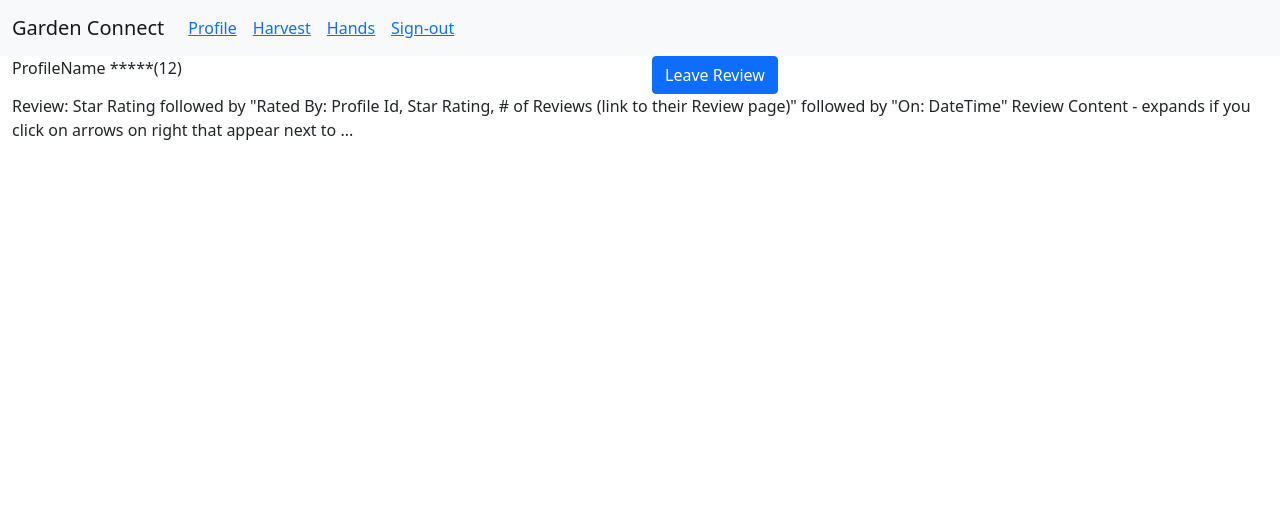
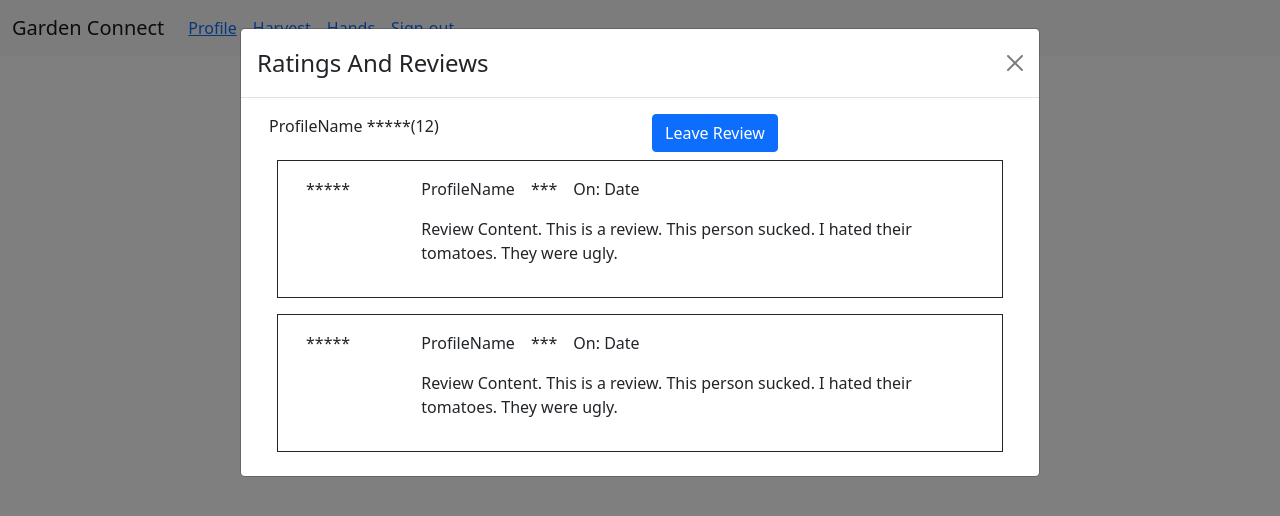
Before and after one commit to garden-connect/garden-connect, a React (Create React App) app in the folder frontend/: page /rating in a window 1280 px wide. Shown: the top 516 px of the page. Built offline with nearby package versions, Linux system fonts and the light colour scheme.

Commit message:
modified profile and rating & componenets

```diff
--- a/frontend/src/ui/Profile.js
+++ b/frontend/src/ui/Profile.js
@@ -1,45 +1,59 @@
 import React from "react";
 import {Container, Row, Col, Button, Tabs, Tab} from "react-bootstrap";
+import {PostComponents} from "./shared/components/PostComponents";
 
 export const Profile = () => {
+    const postInfo = [
+        {name:'Sheamus', rating:'6', title:'Yall git', content:'Need some help gettin these critters off ma property, I might be mighty obliged if you could help', date:'2-22-2022'},
+        {name:'Kaitlin', rating:'8.5', title:'Sweeping dirt', content:'Lots of dirt to sweep, please help', date:'1-11-1911'},
+        {name:'Tim', rating:'11', title:'Need more chickens', content:'Need more chickens', date:'5-6-78'},
+        {name:'Taylor', rating:'46', title:'hhhhhhhhh', content:'AAAAAAAAAAAAAAAAAAAAAAFFFFFFFFFFFF FFFFF GGGGGGGGGGGGGGGGGGGGGGGGGGG', date:'00-00-0000'}
+
+    ]
     return (
         <>
             <main>
                 <Container fluid>
                     {/*ProfileId Rating/Review Header*/}
                     <Row>
-                        <Col>
-                            ProfileName *****<a>(12)</a>
-                        {/*click on stars or number to go to rating/review page. (12) means 12 reviews written. Clicking on profileName does nothing*/}
+                        <Col xs={5}>
+                            <p>ProfileName</p>
+                        {/*Clicking here does nothing*/}
                         </Col>
-                        {/*Edit Profile Button*/}
+                        <Col xs={1}>
+                            <p>*****(12)</p>
+                        </Col>
+                        {/*Edit Profile or Rating/Review Button*/}
                         <Col>
                             <Button variant={"secondary"}>Edit Profile</Button>
-                             {/*(Won't be visible when viewing other profiles)*/}
+                             {/*(When viewing other profiles, it will be a Leave Review Button)*/}
                         </Col>
                     </Row>
                     {/*About Me*/}
                     <Row>
-                        <Col>
+                        <Col xs={6}>
                             A quick blurb about me. 1000 characters. blaha blah blah blah
+                        </Col>
+                        <Col xs={6}>
+                            <Button>Message History</Button>
                         </Col>
                     </Row>
                     {/*Posts Section*/}
                     <Row>
-                        <Col sm={6}>
+                        <Col>
                             <Tabs defaultActiveKey="Active Posts" id="tabs" className="mb-3">
                                 <Tab eventKey="Active Posts" title="Active Posts">
-                                    <p>Post</p>
+                                    {/*<PostComponents/>*/}
+                                    {postInfo.map( eachPost => <PostComponents postData={eachPost}/>)}
                                 </Tab>
                                 <Tab eventKey="Previous Posts" title="Previous Posts">
+                                    {/*<PostComponents/>*/}
+                                    {/*{postComponents.map(postComponents => <PostComponents postComponents={postComponents}/>)}*/}
                                     <p>Old Posts</p>
                                 </Tab>
                             </Tabs>
                             {/*2 Tabs: Active Posts & Previous Posts*/}
                             {/*Message History Button to the right (goes to message modal)*/}
-                        </Col>
-                        <Col sm={6}>
-                            <Button>Message History</Button>
                         </Col>
                     </Row>
                     {/*Post Tab Content*/}
--- a/frontend/src/ui/Rating.js
+++ b/frontend/src/ui/Rating.js
@@ -1,11 +1,25 @@
-import React from "react";
-import {Container, Row, Col, Button} from "react-bootstrap";
+import React, {useState} from "react";
+import {Container, Row, Col, Button, Modal} from "react-bootstrap";
+import {ReviewComponent} from "./shared/components/ReviewComponent";
 
 export const Rating = () => {
+    const [lgShow, setLgShow] = useState(true);
+
     return (
         <>
             <main>
+                <Modal
+                    size={"lg"}
+                    show={lgShow}
+                    onHide={() => setLgShow(false)}
+                    aria-labelledby={"modal-lg"}>
+                    <Modal.Header closeButton>
+                        <Modal.Title id={"modal-lg"}>Ratings And Reviews</Modal.Title>
+                    </Modal.Header>
+
+                    <Modal.Body>
                         <Container fluid>
+
                             {/*ProfileId Rating/Review Header*/}
                             <Row>
                                 <Col>
@@ -15,17 +29,30 @@ export const Rating = () => {
                                 {/*Leave Review Button*/}
                                 <Col>
                                     <Button>Leave Review</Button>
-                           {/*(Won't be visible when viewing your own Reviews)*/}
+                                    {/*Won't be visible when viewing your own Reviews. Pressing button opens 5 empty stars, a input text box, and a submit button*/}
                                 </Col>
                             </Row>
                             {/*Review Section*/}
                             <Row>
                                 <Col>
-                            Review: Star Rating followed by "Rated By: Profile Id, Star Rating, # of Reviews (link to their Review page)" followed by "On: DateTime"
-                            Review Content - expands if you click on arrows on right that appear next to ...
+                                    {/*One Review*/}
+                                    {/*[***] - Rated By: ProfileName *****<a>(10)</a> On: DateTime <br/>*/}
+                                    {/*Review Content - expands if you click on arrows on right that appear next to ... \/*/}
+                                    <ReviewComponent/>
+                                </Col>
+                            </Row>
+                            <Row>
+                                <Col>
+                                    {/*Another Review*/}
+                                    {/*[*****] - Rated By: ProfileName ***<a>(5)</a> On: DateTime <br/>*/}
+                                    {/*More Review Content - short review. no arrows.*/}
+                                    <ReviewComponent/>
                                 </Col>
                             </Row>
                         </Container>
+                    </Modal.Body>
+                </Modal>
+
             </main>
         </>
     )
--- a/frontend/src/ui/shared/components/PostComponents.js
+++ b/frontend/src/ui/shared/components/PostComponents.js
@@ -1,10 +1,8 @@
 import {Button, Col, Image, Row, Stack} from "react-bootstrap";
 import React from "react";
 
-
-
-export const PostComponents = ({postComponents}) => {
-    const {name, rating, title, content, date} = postComponents
+export const PostComponents = ({postData}) => {
+    const {name, rating, title, content, date} = postData
 
     return (
         <>
--- /dev/null
+++ b/frontend/src/ui/shared/components/ReviewComponent.js
@@ -0,0 +1,32 @@
+import {Col, Row, Stack} from "react-bootstrap";
+import React, {useState} from "react";
+
+// export const ReviewComponent = ({reviewComponent}) => {
+    // const {name, rating, content, date} = reviewComponent
+export const ReviewComponent = () => {
+    const [open, setOpen] = useState(false);
+    return (
+        <>
+            <Row className={"border border-dark p-3 m-2"}>
+                <Col xs={1}>
+                    <p>*****</p>
+                </Col>
+                <Col xs={1}>
+
+                </Col>
+                <Col>
+                    <Stack direction={"horizontal"} gap={3}>
+                        <p>ProfileName</p>
+                        <p>***</p>
+                        <p>On: Date</p>
+                        {/*<p>Rated by: {name}</p><p>{rating}</p>*/}
+                        {/*<p>On: {date}</p>*/}
+                    </Stack>
+                    <div>
+                        <p>Review Content.  This is a review.  This person sucked.  I hated their tomatoes.  They were ugly.</p>
+                    </div>
+                </Col>
+            </Row>
+        </>
+    );
+}
```
Lines whose indentation alone changed are shown as unchanged.
